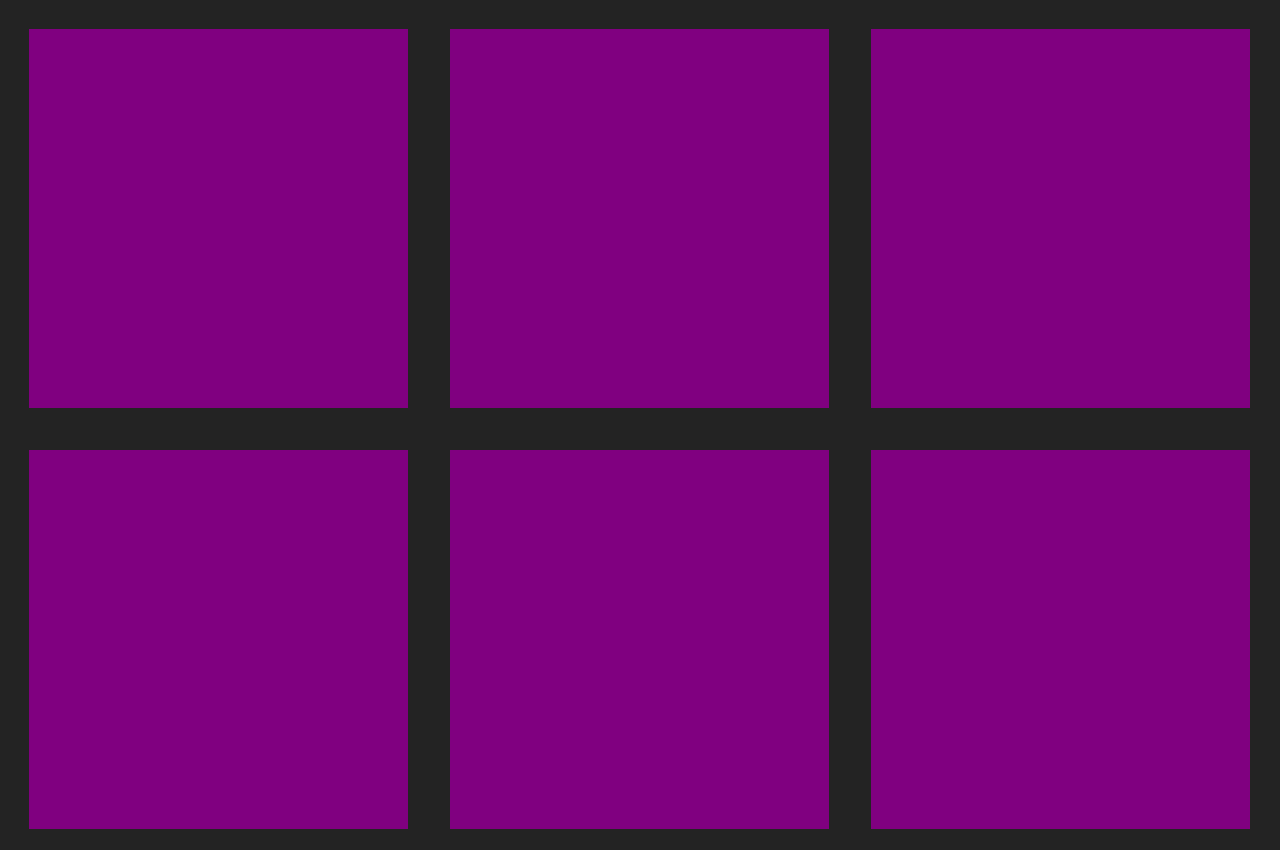
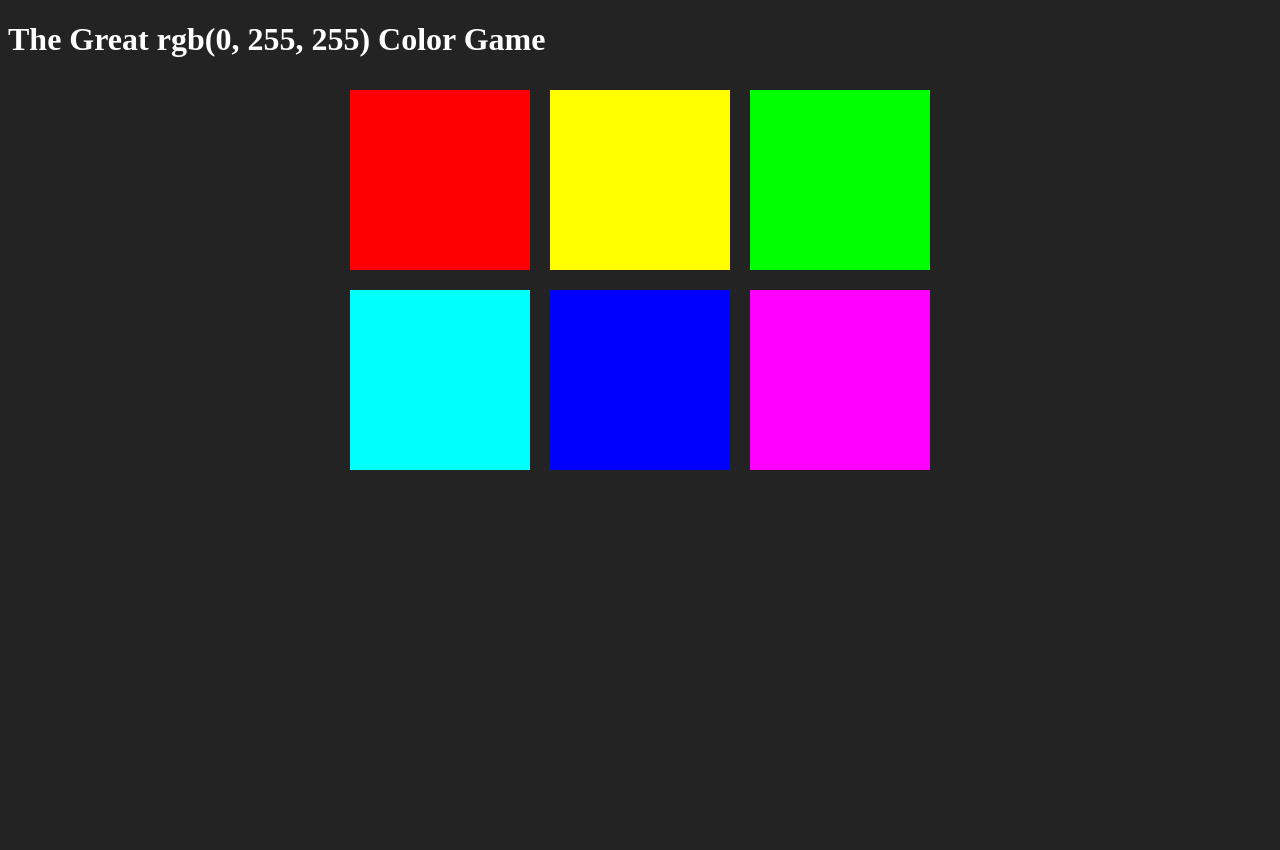
Before and after one commit to Smith2106/Color-Game, a plain HTML site: page index.html in a window 1280 px wide. After the commit the page ends 800 px from the top, so only its background shows below. Drawn offline with Linux system fonts and the light colour scheme.

Commit message:
Add basic functionality and styles via hardcoding in js

```diff
--- a/index.html
+++ b/index.html
@@ -8,6 +8,7 @@
     <link rel="stylesheet" type="text/css" media="screen" href="style.css" />
 </head>
 <body>
+    <h1>The Great <span id="colorDisplay">RGB</span> Color Game</h1>
     <div id="container">
         <div class="square"></div>
         <div class="square"></div>
@@ -16,6 +17,6 @@
         <div class="square"></div>
         <div class="square"></div>
     </div>
-    <script src="main.js"></script>
+    <script src="index.js"></script>
 </body>
 </html>
--- /dev/null
+++ b/index.js
@@ -0,0 +1,27 @@
+const colors = [
+    'rgb(255, 0, 0)',
+    'rgb(255, 255, 0)',
+    'rgb(0, 255, 0)',
+    'rgb(0, 255, 255)',
+    'rgb(0, 0, 255)',
+    'rgb(255, 0, 255)',
+];
+
+const squares = document.querySelectorAll('.square');
+let pickedColor = colors[3];
+const colorDisplay = document.querySelector('#colorDisplay');
+
+colorDisplay.textContent = pickedColor;
+
+squares.forEach((square, i) => {
+    square.style.backgroundColor = colors[i];
+    square.addEventListener('click', (e) => {
+        let clickedColor = e.target.style.backgroundColor;
+        if (clickedColor === pickedColor) {
+            alert('Correct!');
+        }
+        else {
+            alert('Wrong!');
+        }
+    });
+});
--- a/style.css
+++ b/style.css
@@ -9,3 +9,12 @@ body {
     float: left;
     margin: 1.66%;
 }
+
+#container {
+    margin: 0 auto;
+    max-width: 600px;
+}
+
+h1 {
+    color: white;
+}
```
